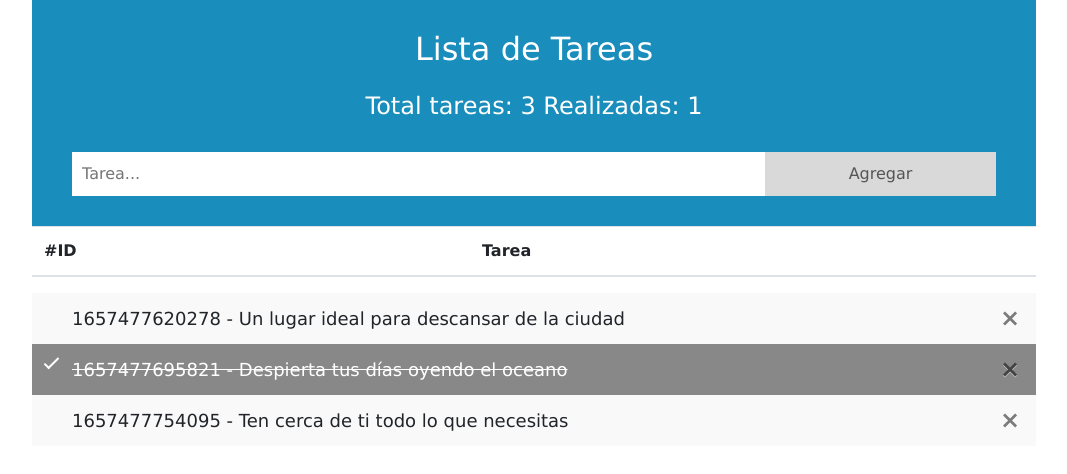
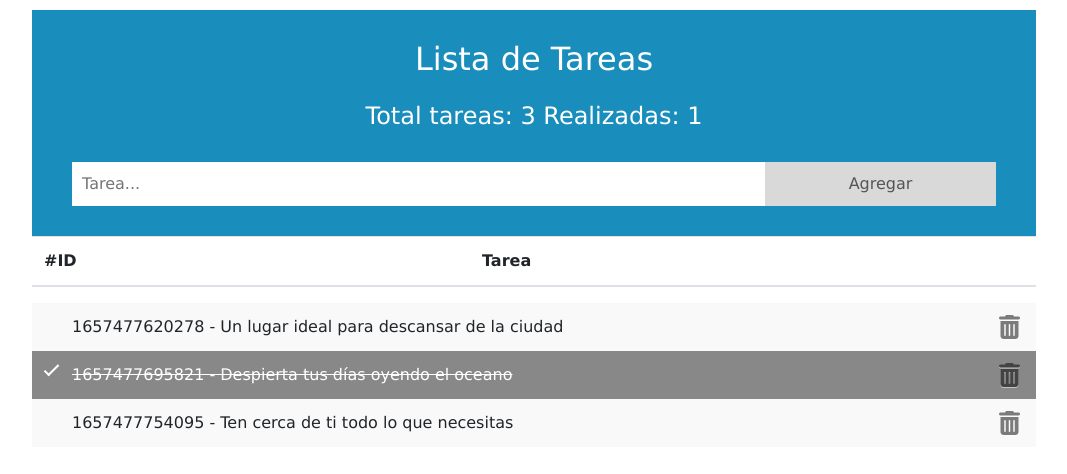
Before and after one commit to Marglodis/Desafio-5-ToDo-list, a plain HTML site: page index.html in a window 1280 px wide. Both pictures are taken after a click on the element 640 px from the left and 369 px from the top of the page. Shown: the whole page, without its empty margins (106-1173 px from the left). Drawn offline with nearby package versions, Linux system fonts and the light colour scheme.

Commit message:
Se modifica el icono de eliminación 	modified:   assets/css/style.css 	modified:   assets/js/script.js 	modified:   index.html

```diff
--- a/assets/css/style.css
+++ b/assets/css/style.css
@@ -7,7 +7,7 @@
 .container {
   max-width: 80%;
   padding: 0 10px;
-  margin: 0 auto;
+  margin: 10px auto;
 }
 /* Remove margins and padding from the list */
 ul {
@@ -21,7 +21,7 @@ ul li {
   position: relative;
   padding: 12px 8px 12px 40px;
   background: #eee;
-  font-size: 18px;
+  font-size: 16px;
   transition: 0.2s;
   list-style: none;
   /* make the list items unselectable */
@@ -67,7 +67,7 @@ ul li.checked::before {
   position: absolute;
   right: 0;
   top: 0;
-  padding: 13px 16px 14px 16px;
+  padding: 12px 16px 12px 16px;
 }
 
 .close:hover {
--- a/assets/js/script.js
+++ b/assets/js/script.js
@@ -53,9 +53,9 @@ function renderTareas() {
   for (const t of arrayTareas) {
     //recorrido del arreglo de tareas para validar si la tarea stá completada o no y de acuerdo a eso marcarla visualmente;
     if (t.estado == false)
-      html += `<li id="${t.id}">${t.id} - ${t.tarea}<span class="close" onclick=borrar(${t.id})>\u00D7</span></li>`;
+      html += `<li id="${t.id}">${t.id} - ${t.tarea}<span class="close" onclick=borrar(${t.id})><i class="fa-solid fa-trash-can"></i></span></li>`;
     else
-      html += `<li id="${t.id}" class="checked">${t.id} - ${t.tarea}<span class="close" onclick=borrar(${t.id})>\u00D7</span></li>`; // cuando el estado de la tarea es completado se asigana  la clase "checked" para mostrarla visualmenete marcada en el HTML
+      html += `<li id="${t.id}" class="checked" >${t.id} - ${t.tarea}<span class="close" onclick=borrar(${t.id})><i class="fa-solid fa-trash-can"></i></span></li>`; // cuando el estado de la tarea es completado se asigana  la clase "checked" para mostrarla visualmenete marcada en el HTML
   }
 
   listatareas.innerHTML = html;
--- a/index.html
+++ b/index.html
@@ -7,6 +7,7 @@
     <meta name="viewport" content="width=device-width, initial-scale=1.0">
     <link rel="stylesheet" href="https://cdn.jsdelivr.net/npm/bootstrap@4.0.0/dist/css/bootstrap.min.css"
         integrity="sha384-Gn5384xqQ1aoWXA+058RXPxPg6fy4IWvTNh0E263XmFcJlSAwiGgFAW/dAiS6JXm" crossorigin="anonymous">
+    <script src="https://kit.fontawesome.com/b2231ac62a.js" crossorigin="anonymous"></script>
     <link rel="stylesheet" href="assets/css/style.css">
     <title>Lista de Tareas - Desafío 5</title>
 </head>
```
